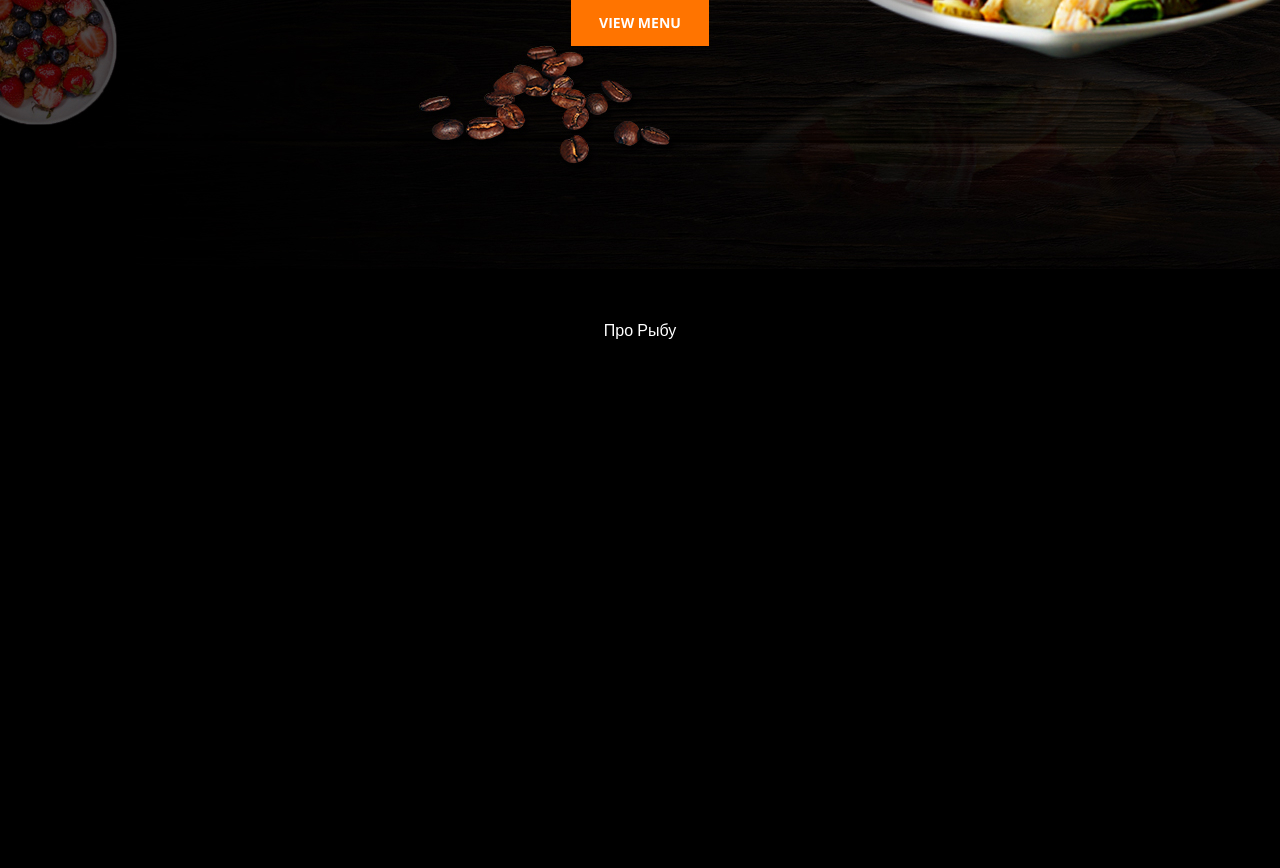
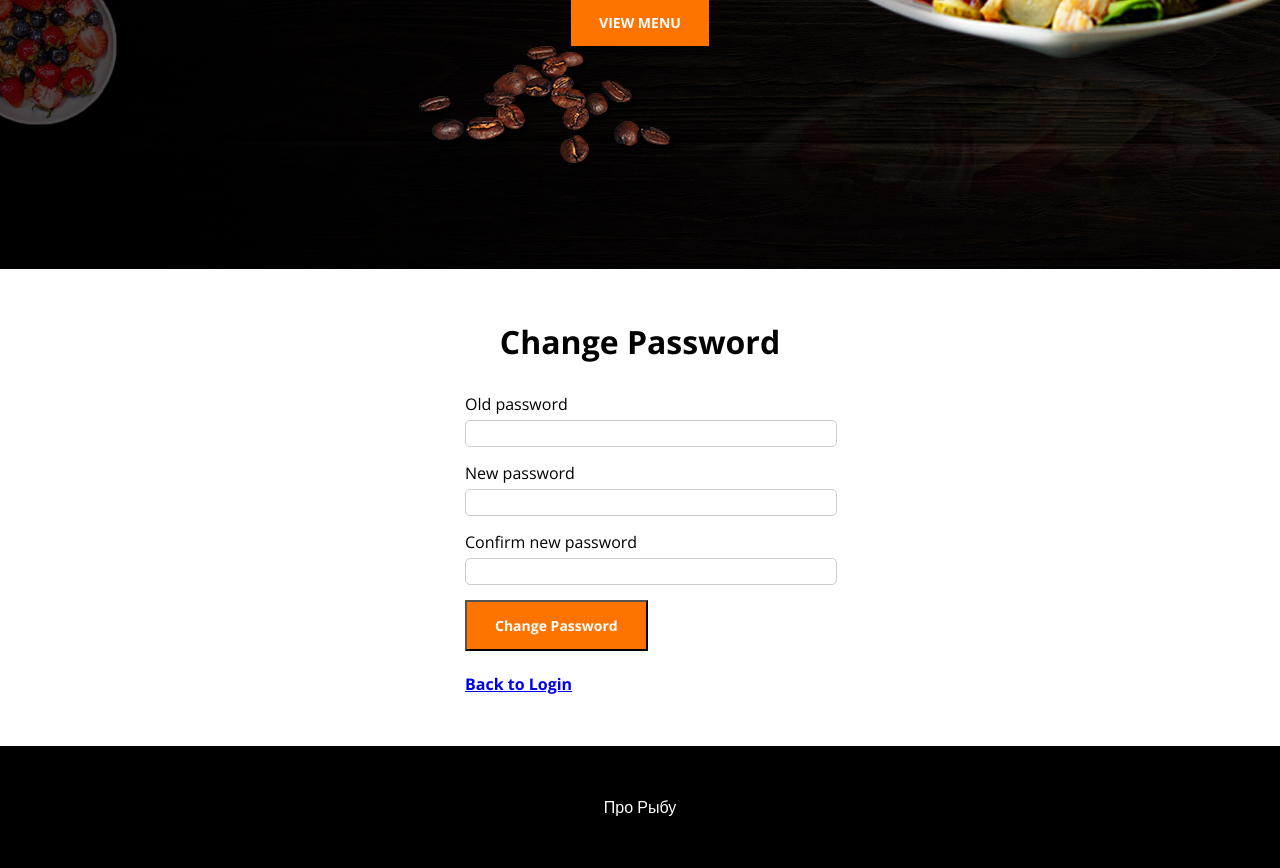
Before and after one commit to Danilalala21/diplomDDD, a Flask app: page /change_password in a window 1280 px wide. Shown: the part 531-1399 px from the top of the page. Before the commit the page ends 870 px from the top, so only its background shows below. Run offline with Flask 2, Linux system fonts and the light colour scheme; the visitor is signed in with stand-in values (Sample User, id 1); some libraries are stand-ins or nearby versions.

Commit message:
show menu and change password

```diff
--- a/app/app.py
+++ b/app/app.py
@@ -163,7 +163,8 @@ def index():
 @login_required
 def menu():
     try:
-        return render_template('menu.html', page='menu')
+        return render_template(
+            'menu.html', page='menu', menu_items=db.get_menu())
     except Exception as ex:
         logging.error(ex)
         raise InternalServerError
--- a/app/db.py
+++ b/app/db.py
@@ -218,3 +218,9 @@ def history(user, action):
             (user, action, now))
     except Exception as ex:
         config.logging.error(ex)
+
+def get_menu():
+    try:
+        return get_data("SELECT * from menu;")
+    except Exception as ex:
+        config.logging.error(ex)
--- a/app/templates/change_password.html
+++ b/app/templates/change_password.html
@@ -1,6 +1,55 @@
 {% extends 'base.html' %}
-{% block title %}Change Password{% endblock title%}
+
+{% block title %}Change Password{% endblock title %}
 
 {% block content %}
+<div class="block_center">
+    <div class="login-form">
+        <h1>Change Password</h1>
+        <form action="" method="post">
+            {{ form.hidden_tag() }}
+            <div class="form-group">
+                {{ form.old_password.label(class_="form-label") }}
+                {{ form.old_password(class_="form-control") }}
+                {% for error in form.old_password.errors %}
+                    <span class="error">{{ error }}</span>
+                {% endfor %}
+            </div>
+            <div class="form-group">
+                {{ form.new_password.label(class_="form-label") }}
+                {{ form.new_password(class_="form-control") }}
+                {% for error in form.new_password.errors %}
+                    <span class="error">{{ error }}</span>
+                {% endfor %}
+            </div>
+            <div class="form-group">
+                {{ form.confirm_new_password.label(class_="form-label") }}
+                {{ form.confirm_new_password(class_="form-control") }}
+                {% for error in form.confirm_new_password.errors %}
+                    <span class="error">{{ error }}</span>
+                {% endfor %}
+            </div>
+            <button type="submit" class="header-button">Change Password</button>
+        </form>
+        <h4 class="tittle mail">
+            <a href='/login'>Back to Login</a>
+        </h4>
+    </div>
+</div>
+<script>
+    document.querySelectorAll('.form-control').forEach(function(input) {
+        const toggle = document.createElement('span');
+        toggle.className = 'input__eye';
+        toggle.innerHTML = '<i class="fa fa-eye"></i>';
+        input.parentNode.insertBefore(toggle, input.nextSibling);
 
-{% endblock content%}
+        toggle.addEventListener('click', function() {
+            if (input.type === 'password') {
+                input.type = 'text';
+            } else {
+                input.type = 'password';
+            }
+        });
+    });
+</script>
+{% endblock content %}
```
Also changed, not shown: app/templates/menu.html (+14 -44 lines).
